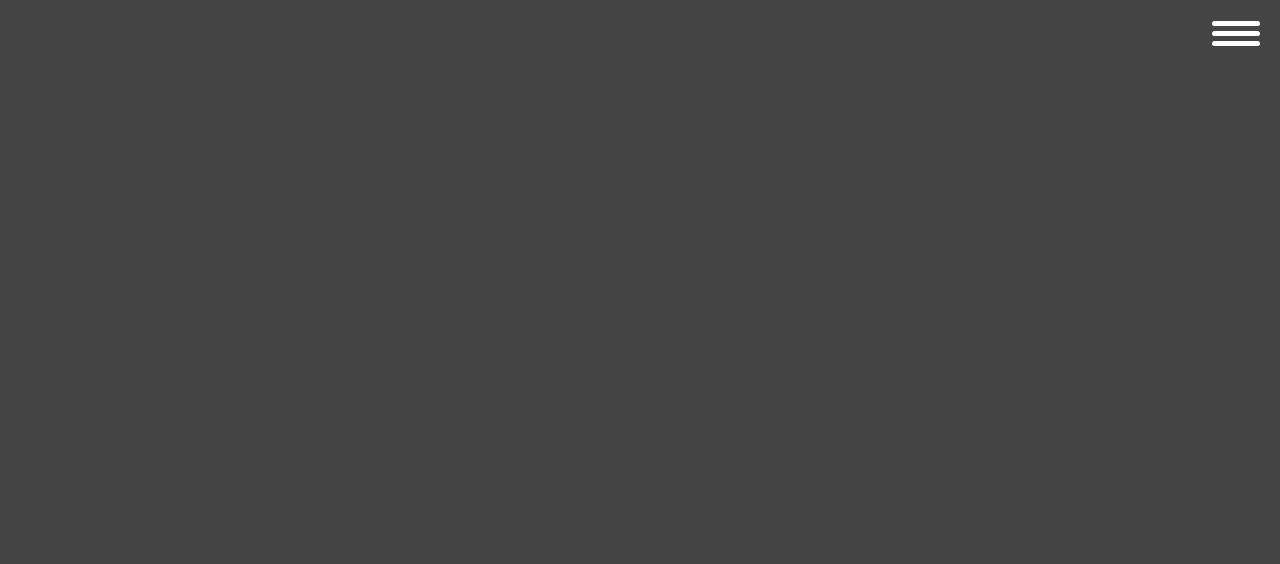
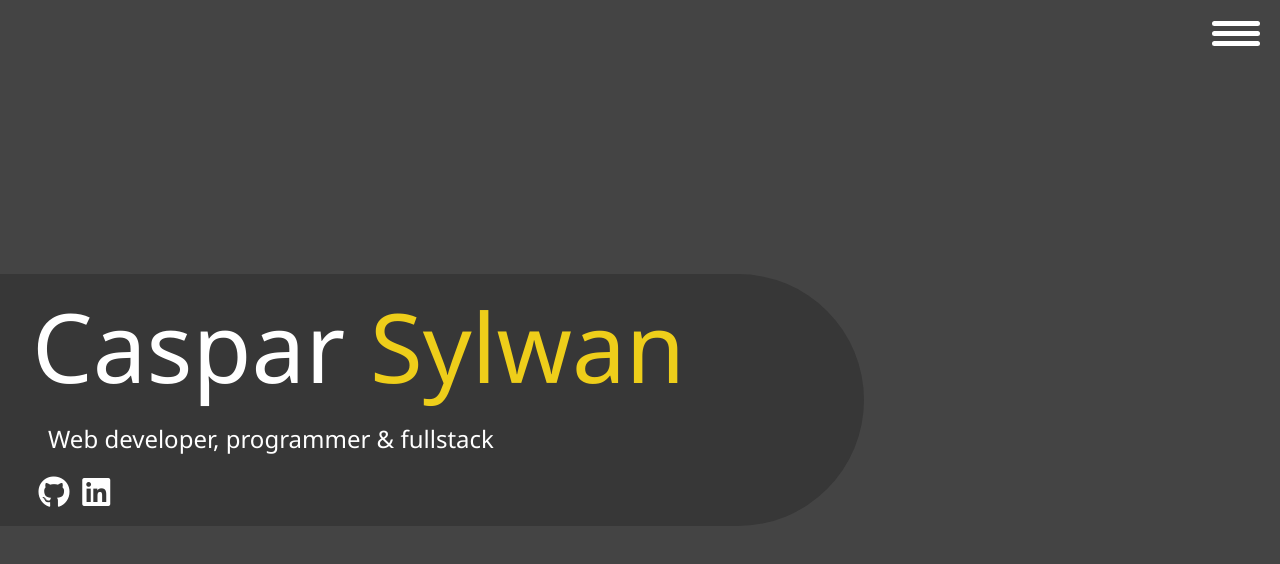
Before and after one commit to sylwancaspar/portfolio, an Angular app: page /home in a window 1280 px wide. Before the commit this address led to /. Shown: the top 564 px of the page. Built offline with nearby package versions, Linux system fonts and the light colour scheme.

Commit message:
icons and fixed overlay menu

```diff
--- a/src/app/app-routing.module.ts
+++ b/src/app/app-routing.module.ts
@@ -1,7 +1,10 @@
 import { NgModule } from '@angular/core';
 import { Routes, RouterModule } from '@angular/router';
+import { HomeComponent } from './pages/home/home.component';
 
-const routes: Routes = [];
+const routes: Routes = [
+  {path:'home', component: HomeComponent}
+];
 
 @NgModule({
   imports: [RouterModule.forRoot(routes)],
--- a/src/app/app.module.ts
+++ b/src/app/app.module.ts
@@ -5,12 +5,14 @@ import { AppRoutingModule } from './app-routing.module';
 import { AppComponent } from './app.component';
 import { CoverNavigationComponent } from './navigation/cover-navigation/cover-navigation.component';
 import { NavStripesComponent } from './navigation/nav-stripes/nav-stripes.component';
+import { HomeComponent } from './pages/home/home.component';
 
 @NgModule({
   declarations: [
     AppComponent,
     CoverNavigationComponent,
-    NavStripesComponent
+    NavStripesComponent,
+    HomeComponent
   ],
   imports: [
     BrowserModule,
--- a/src/app/navigation/cover-navigation/cover-navigation.component.html
+++ b/src/app/navigation/cover-navigation/cover-navigation.component.html
@@ -2,7 +2,8 @@
     [open]="open"
     (openEvent)="openClose($event)"
 ></app-nav-stripes>
-<div class="coverSidesBox">
+
+<nav class="menu">
         <div
             class="coverSides"
             [class]="openClass"
@@ -20,7 +21,7 @@
                     [class]="openClass" >
                     <a
                         class="nav-link"
-                    routerLink="/">
+                        routerLink="/home">
                     Hem
                     </a>
                 </li>
@@ -52,4 +53,4 @@
                 </li>
             </ul>
         </div>
-</div>
+    </nav>
--- a/src/app/navigation/cover-navigation/cover-navigation.component.scss
+++ b/src/app/navigation/cover-navigation/cover-navigation.component.scss
@@ -1,52 +1,94 @@
 @import "../../../scss/config";
 @import "../../../scss/color";
 
-.coverSidesBox
+.menu
 {
+    position:fixed;
+    top:0;
+    width: 100%;
+    opacity: 0.80;
     display: flex;
-    flex-direction: row;
-    justify-content: stretch;
 
-
-    .coverSides
-    {
+     .coverSides
+     {
+        border: solid black 1px;
+        height: 100vh;
+        width:50%;
         display: flex;
-        width: 50%;
-        min-height: 100vh;
         justify-content: center;
         align-items: center;
         @include easeOut;
 
         &:nth-child(1)
         {
-            background-color: lighten( $primary-color , 5);
+          background-color: lighten( $primary-color , 5);
         }
 
-        &:nth-child(2)
+        &:nth-child(1)
         {
-            background-color: darken( $primary-color , 5);
+           background-color: lighten( $primary-color , 5);
         }
 
         &.show
         {
             transform: translate3d(0px,0px,0);
-
         }
 
         &.close
         {
             &:nth-child(1)
             {
-                transform: translate3d(0px, 150vh,0);
+                transform: translate3d(0px, 100%,0);
             }
             &:nth-child(2)
             {
-                transform: translate3d(0px, -150vh,0);
+                transform: translate3d(0px, -100%,0);
             }
 
-        }
+         }
 
-    }
+
+     }
+
+    //      width: 50%;
+    //      min-height: 100vh;
+    //      display: flex;
+    //      flex-direction: column;
+
+    //     @include easeOut;
+
+    //     &:nth-child(1)
+    //     {
+    //         //display: inline-block;
+    //         background-color: lighten( $primary-color , 5);
+    //     }
+
+    //     &:nth-child(2)
+    //     {
+
+    //         background-color: darken( $primary-color , 5);
+    //     }
+
+    //     &.show
+    //     {
+    //         transform: translate3d(0px,0px,0);
+
+    //     }
+
+    //     &.close
+    //     {
+    //         &:nth-child(1)
+    //         {
+    //             transform: translate3d(0px, 100%,0);
+    //         }
+    //         &:nth-child(2)
+    //         {
+    //             transform: translate3d(0px, -100%,0);
+    //         }
+
+    //     }
+
+    // }
 }
 
 .nav-item{
@@ -63,14 +105,14 @@
   }
 
   .nav-link{
-    display: inline-block;
-    position:relative;
+  //   display: inline-block;
+  //   position:relative;
     font-size: 30px;
     text-transform: uppercase;
     padding: 1rem 0;
     font-weight:300;
-    color:set-text-color($primary-color);
-    text-decoration:none;
+    // color:set-text-color($primary-color);
+    // text-decoration:none;
     @include easeOut;
 
     &:hover{
--- /dev/null
+++ b/src/app/pages/home/home.component.html
@@ -0,0 +1,16 @@
+<div class="homeContainer">
+
+    <div class="presentation">
+        <h1 class="lg-heading">Caspar <span class="text-secondary">Sylwan</span> </h1>
+        <h2 class="sm-heading">Web developer, programmer & fullstack</h2>
+        <div class="icons">
+            <a href="https://github.com/sylwancaspar">
+                <i class="fab fa-github fa-2x"></i>
+            </a>
+            <a href="https://www.linkedin.com/in/caspar-sylwan-399aba133/">
+                <i class="fab fa-linkedin fa-2x"></i>
+            </a>
+        </div>
+
+    </div>
+</div>
--- /dev/null
+++ b/src/app/pages/home/home.component.scss
@@ -0,0 +1,67 @@
+@import "../../../scss/color";
+@import "../../../scss/config";
+
+
+.homeContainer
+{
+    display: flex;
+    align-items: center;
+    min-height: 100vh;
+    background-color: $primary-color;
+
+    .presentation
+    {
+        width: 65%;
+        background-color: darken($primary-color, 5);
+        border-top-right-radius: 15rem;
+        border-bottom-right-radius: 15rem;
+
+        padding-left: 2rem;
+
+        .lg-heading{
+            color:white;
+        }
+
+        .text-secondary
+        {
+            color: $secondary-color;
+        }
+    }
+}
+
+h1,
+h2,
+h3{
+  margin: 0;
+  font-weight: 400;
+
+  &.lg-heading{
+    font-size:6rem;
+  }
+  &.sm-heading{
+    margin-bottom: 1rem;
+    padding: 0.2rem 1rem;
+    color:#fff;
+    font-size:1.5rem;
+    //background:rgba( lighten($primary-color, 2),0.5);
+  }
+}
+
+a{
+	color:#fff;
+	text-decoration: none;
+  }
+
+.icons{
+    margin-bottom: 1rem;
+
+    a{
+      padding: 0.4rem;
+
+      &:hover{
+        color: $secondary-color;
+        @include easeOut();
+
+      }
+    }
+  }
--- /dev/null
+++ b/src/app/pages/home/home.component.ts
@@ -0,0 +1,15 @@
+import { Component, OnInit } from '@angular/core';
+
+@Component({
+  selector: 'app-home',
+  templateUrl: './home.component.html',
+  styleUrls: ['./home.component.scss']
+})
+export class HomeComponent implements OnInit {
+
+  constructor() { }
+
+  ngOnInit(): void {
+  }
+
+}
--- a/src/index.html
+++ b/src/index.html
@@ -5,6 +5,7 @@
   <title>Portfolio</title>
   <base href="/">
   <meta name="viewport" content="width=device-width, initial-scale=1">
+  <link href="https://use.fontawesome.com/releases/v5.0.7/css/all.css" rel="stylesheet">
   <link rel="icon" type="image/x-icon" href="./assets/favicon/favicon.png">
 </head>
 <body>
--- a/src/scss/_color.scss
+++ b/src/scss/_color.scss
@@ -1,2 +1,3 @@
 $primary-color: #444;/*#fff; */
 $secondary-color: #eece1a;
+$cobolt: #1338bc;
--- a/src/styles.scss
+++ b/src/styles.scss
@@ -55,10 +55,10 @@ body
     line-height: 1.5;
 
 
-	&.open
-	{
-		overflow: hidden;
-	}
+	// &.open
+	// {
+	// 	//overflow: hidden;
+	// }
 }
 
 h1,
@@ -73,7 +73,7 @@ h3{
   &.sm-heading{
     margin-bottom: 2rem;
     padding: 0.2rem 1rem;
-    background:rgba( lighten($primary-color, 2),0.5);
+    //background:rgba( lighten($primary-color, 2),0.5);
   }
 }
 
```
Also changed, not shown: 1 other file (tests, documents, lock files or other folders). Lines whose indentation alone changed are shown as unchanged.
